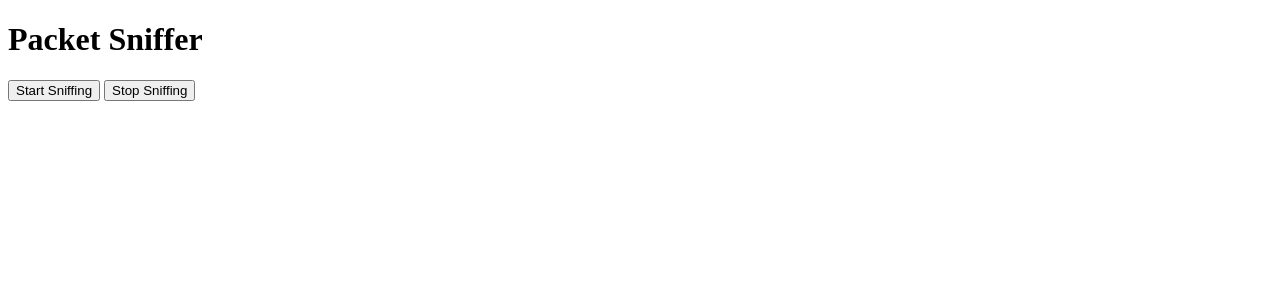
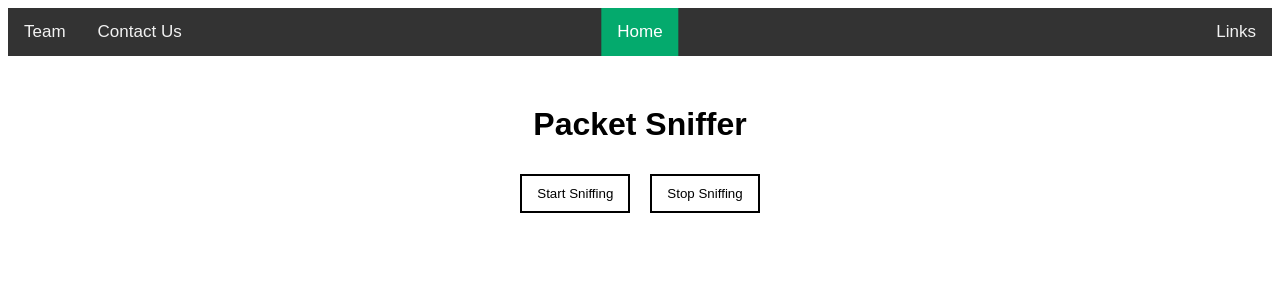
Before and after one commit to Killer4we/PySniffer, a Flask app: page / in a window 1280 px wide. Shown: the top 300 px of the page. Run offline with Flask 3, Linux system fonts and the light colour scheme.

Commit message:
styling the user interface of this application

```diff
--- /dev/null
+++ b/templates/css/index.css
@@ -0,0 +1,90 @@
+*{
+    font-family: Arial, Helvetica, sans-serif;
+    /* margin: 0px; */
+}
+.buttons:hover{
+    cursor: pointer;
+}
+.buttons{
+    color: black;
+    background-color: white;
+    /* border-radius: 0px; */
+    padding-top: 10px;
+    padding-bottom: 10px;
+    padding-right: 15px;
+    padding-left: 15px;
+    /* border-radius: 15px; */
+    border-style: solid;
+    border-width: 2px;
+    margin: 10px;
+}
+h1{
+    text-align: center;
+    margin-top: 50px;
+
+}
+#button1 {
+  transition-duration: 0.4s;
+
+}
+
+#button1:hover {
+  background-color: #4CAF50; /* Green */
+  color: white;
+}
+#button2{
+    transition-duration: 0.4s;
+}
+#button2:hover{
+    background-color: red;
+    color: white;
+}
+#main{
+    display: flex;
+    justify-content: center;
+    align-items: center;
+}
+
+/* Add a black background color to the top navigation */
+.topnav {
+    position: relative;
+    background-color: #333;
+    overflow: hidden;
+    /* margin: 40px; */
+  }
+
+  /* Style the links inside the navigation bar */
+.topnav a {
+    float: left;
+    color: #f2f2f2;
+    text-align: center;
+    padding: 14px 16px;
+    text-decoration: none;
+    font-size: 17px;
+}
+
+  /* Change the color of links on hover */
+.topnav a:hover {
+    background-color: #ddd;
+    color: black;
+}
+
+  /* Add a color to the active/current link */
+.topnav a.active {
+    background-color: #04AA6D;
+    color: white;
+}
+
+  /* Centered section inside the top navigation */
+.topnav-centered a {
+    float: none;
+    position: absolute;
+    top: 50%;
+    left: 50%;
+    transform: translate(-50%, -50%);
+}
+
+  /* Right-aligned section inside the top navigation */
+.topnav-right {
+    float: right;
+}
--- a/templates/features.html
+++ b/templates/features.html
@@ -12,6 +12,8 @@
             padding: 5px;
         }
     </style>
+    <link rel="stylesheet" href="/templates/css/features.css">
+
 </head>
 <body>
     <h1>Packet Features</h1>
--- a/templates/index.html
+++ b/templates/index.html
@@ -1,13 +1,35 @@
 <!DOCTYPE html>
 <html>
 <head>
+    <link rel="stylesheet" href="/templates/css/index.css">
     <title>Packet Sniffer</title>
 </head>
 <body>
+    <div class="topnav">
+
+        <!-- Centered link -->
+        <div class="topnav-centered">
+          <a href="#home" class="active">Home</a>
+        </div>
+
+        <!-- Left-aligned links (default) -->
+        <a href="#team">Team</a>
+        <a href="#contact">Contact Us</a>
+
+        <!-- Right-aligned links -->
+        <div class="topnav-right">
+
+          <a href="#links">Links</a>
+        </div>
+
+      </div>
     <h1>Packet Sniffer</h1>
     <form action="/sniff" method="POST">
-        <button type="submit" name="start">Start Sniffing</button>
-        <button type="submit" name="stop">Stop Sniffing</button>
+        <div id="main">
+        <button id = "button1" class = "buttons"type="submit" name="start">Start Sniffing</button>
+        <button id = "button2" class = "buttons" type="submit" name="stop">Stop Sniffing</button>
+        </div>
     </form>
+
 </body>
 </html>
```
Also changed, not shown: templates/css/features.css (added).
